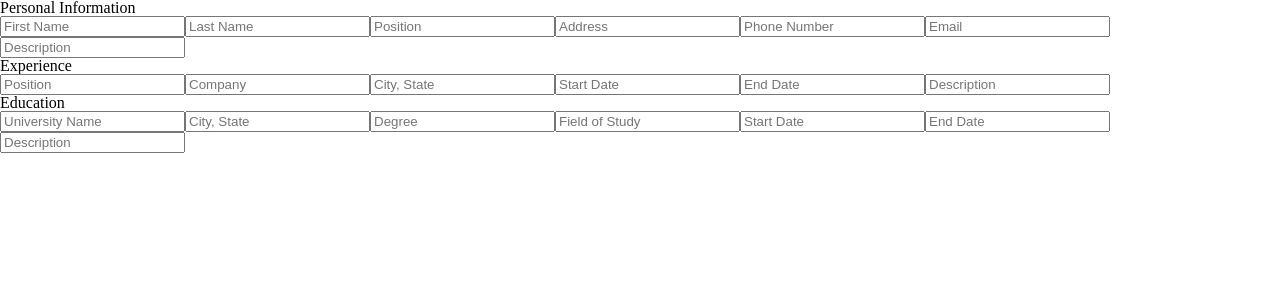
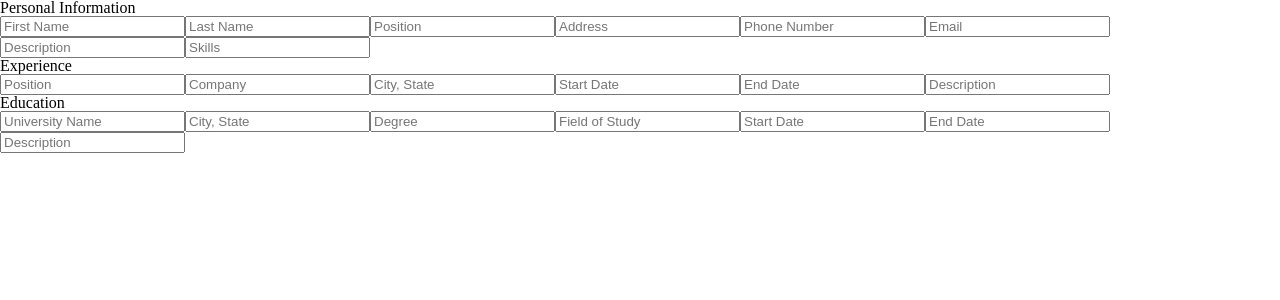
Before and after one commit to Chance093/odin-project-cv-app, a React (Create React App) app: page / in a window 1280 px wide. Shown: the top 300 px of the page. Built offline with nearby package versions, Linux system fonts and the light colour scheme; the HTML template or start-up script is replaced by a standard one.

Commit message:
Update PersonalForm component
Added skills input to change the state of skills

```diff
--- a/src/components/PersonalForm.js
+++ b/src/components/PersonalForm.js
@@ -9,6 +9,7 @@ function PersonalForm({onInputChange}){
             <input type='text' placeholder="Phone Number" name='phoneNumber' onChange={onInputChange}/>
             <input type='text' placeholder="Email" name='email' onChange={onInputChange}/>
             <input type='text' placeholder="Description" name='description' onChange={onInputChange}/>
+            <input type='text' placeholder="Skills" name='skills' onChange={onInputChange}/>
         </div>
     )
 }
```
